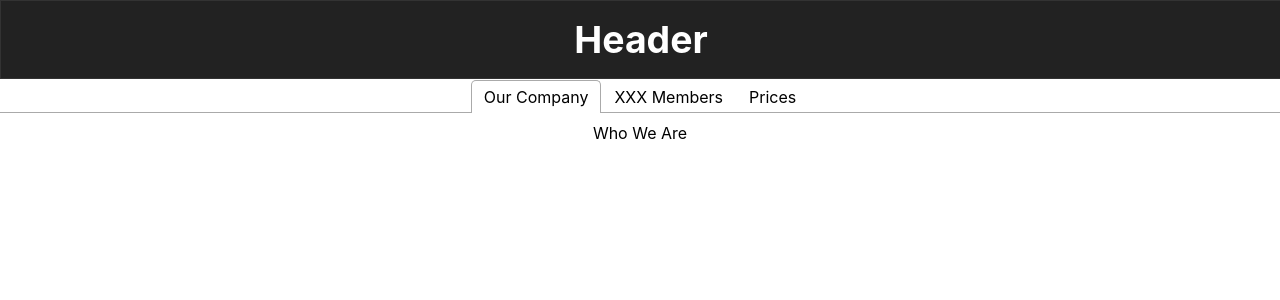
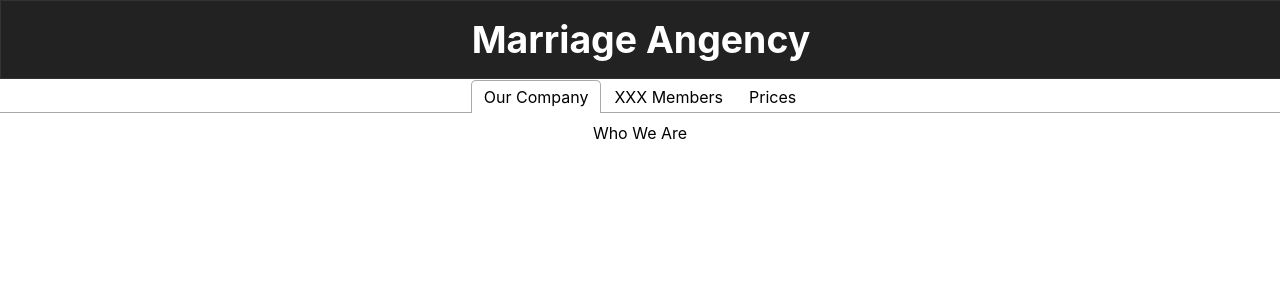
Before and after one commit to oshigoto46/oshigoto-site, a React (Create React App) app: page / in a window 1280 px wide. Shown: the top 300 px of the page. Built offline with nearby package versions, Linux system fonts and the light colour scheme.

Commit message:
some headers

```diff
--- a/src/Component/Header.tsx
+++ b/src/Component/Header.tsx
@@ -3,7 +3,7 @@ import React from "react";
 const Header = () => {
 	return (
 		<div className='header'>
-			<h3>Header</h3>
+			<h3>Marriage Angency</h3>
 		</div>
 	);
 };
```
